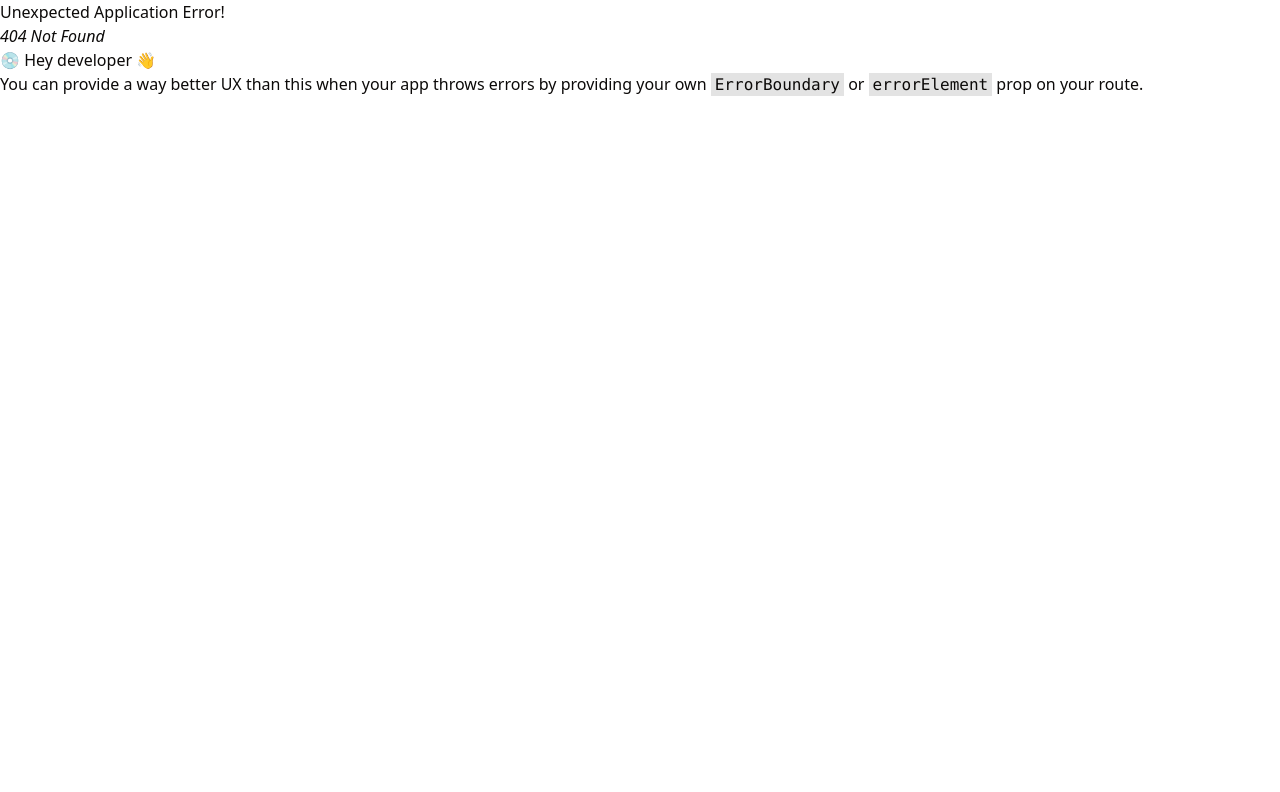
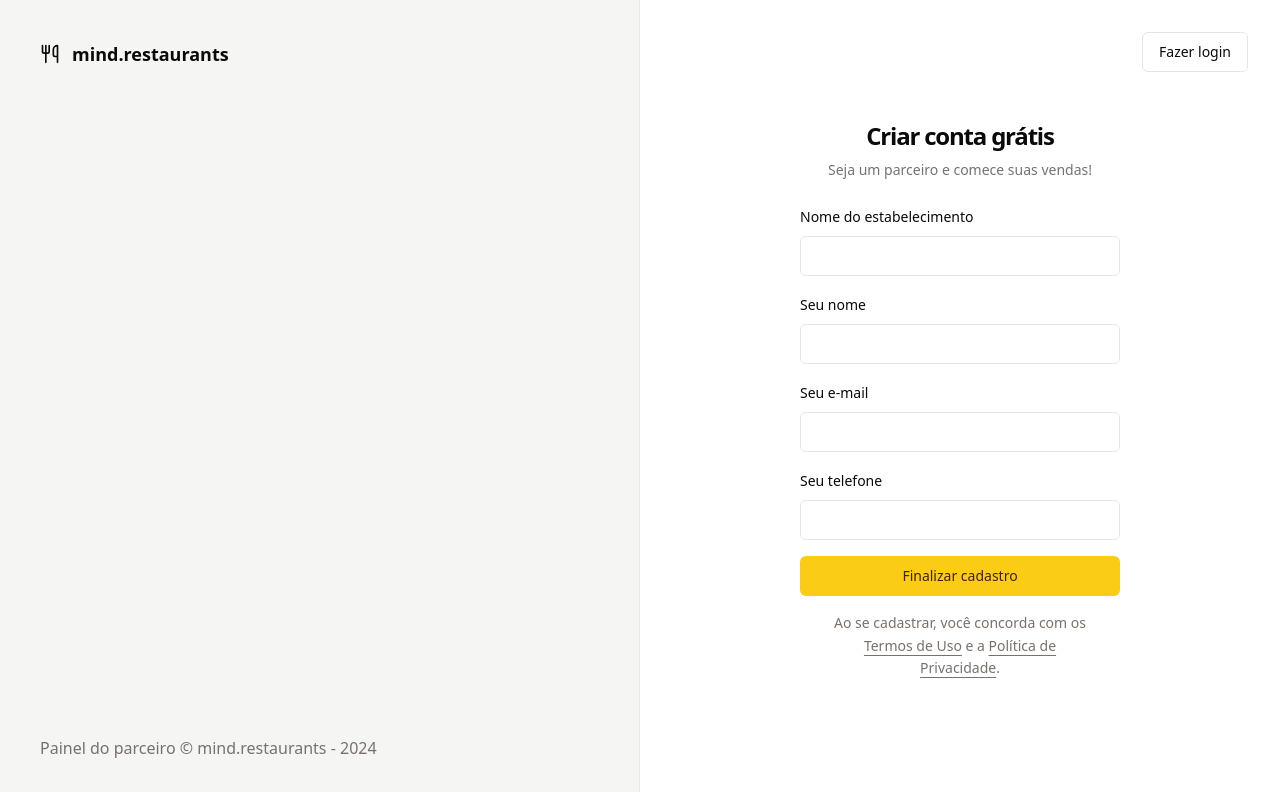
Before and after one commit to JulioRarick/mind-restaurants, a React (Vite) app: page /sign-up in a window 1280 px wide. Before the commit this address had no page. Shown: the top 792 px of the page. Built offline with nearby package versions, Linux system fonts and the light colour scheme.

Commit message:
✨ feat: sign up page

```diff
--- a/index.html
+++ b/index.html
@@ -3,7 +3,7 @@
   <head>
     <meta charset="UTF-8" />
     <meta name="viewport" content="width=device-width, initial-scale=1.0" />
-    <title>mind.pizza</title>
+    <title>mind.restaurants</title>
   </head>
   <body>
     <div id="root"></div>
--- a/src/App.tsx
+++ b/src/App.tsx
@@ -9,7 +9,7 @@
 export function App() {
   return (
     <HelmetProvider>
-      <Helmet titleTemplate="%s | mind.pizza" />
+      <Helmet titleTemplate="%s | mind.restaurants" />
       <Toaster richColors />
       <RouterProvider router={router} />
     </HelmetProvider>
--- a/src/pages/_layouts/auth.tsx
+++ b/src/pages/_layouts/auth.tsx
@@ -1,4 +1,4 @@
-import { Pizza } from 'lucide-react'
+import { Utensils } from 'lucide-react'
 import { Outlet } from 'react-router-dom'
 
 export function AuthLayout() {
@@ -6,14 +6,15 @@
     <div className="grid min-h-screen grid-cols-2">
       <div className="flex h-full flex-col justify-between border-r border-foreground/5 bg-muted p-10 text-muted-foreground">
         <div className="flex items-center gap-3 text-lg font-medium text-foreground">
-          <Pizza className="h-5 w-5" />
-          <span className="font-semibold">mind.pizza</span>
+          <Utensils className="h-5 w-5" />
+          <span className="font-semibold">mind.restaurants</span>
         </div>
         <footer>
-          Painel do parceiro &copy; mind.pizza - {new Date().getFullYear()}
+          Painel do parceiro &copy; mind.restaurants -{' '}
+          {new Date().getFullYear()}
         </footer>
       </div>
-      <div className="flex flex-col items-center justify-center">
+      <div className="relative flex flex-col items-center justify-center">
         <Outlet />
       </div>
     </div>
--- a/src/pages/auth/sign-in.tsx
+++ b/src/pages/auth/sign-in.tsx
@@ -1,5 +1,6 @@
 import { Helmet } from 'react-helmet-async'
 import { useForm } from 'react-hook-form'
+import { Link } from 'react-router-dom'
 import { toast } from 'sonner'
 import { z } from 'zod'
 
@@ -21,6 +22,7 @@
   } = useForm<SignInForm>()
 
   async function handleSignIn(data: SignInForm) {
+    try {
       console.log(data)
       await new Promise((resolve) => setTimeout(resolve, 2000))
 
@@ -30,15 +32,23 @@
           onClick: () => handleSignIn(data),
         },
       })
+    } catch (error) {
+      toast.error('Credenciais inválidas, tente novamente.')
+    }
   }
 
   return (
     <>
       <Helmet title="Login" />
       <div className="p-8">
+        <Button asChild variant="outline" className="absolute right-8 top-8">
+          <Link to="/sign-up">Novo estabelecimento</Link>
+        </Button>
         <div className="flex w-80 flex-col justify-center gap-6">
           <div className="flex flex-col gap-2 text-center">
-            <h1 className="text-2xl font-semibold tracking-tighter">Painel</h1>
+            <h1 className="text-2xl font-semibold tracking-tighter">
+              Login painel
+            </h1>
             <p className="text-sm text-muted-foreground">
               Acompanhe suas vendas pelo painel do parceiro
             </p>
--- /dev/null
+++ b/src/pages/auth/sign-up.tsx
@@ -0,0 +1,102 @@
+import { Helmet } from 'react-helmet-async'
+import { useForm } from 'react-hook-form'
+import { Link, useNavigate } from 'react-router-dom'
+import { toast } from 'sonner'
+import { z } from 'zod'
+
+import { Button } from '@/components/ui/button'
+import { Input } from '@/components/ui/input'
+import { Label } from '@/components/ui/label'
+
+const singInForm = z.object({
+  restaurantName: z.string(),
+  managerName: z.string(),
+  phone: z.string(),
+  email: z.string().email(),
+})
+
+type SignUpForm = z.infer<typeof singInForm>
+
+export function SignUp() {
+  const navigate = useNavigate()
+
+  const {
+    register,
+    handleSubmit,
+    formState: { isSubmitting },
+  } = useForm<SignUpForm>()
+
+  async function handleSignUp(data: SignUpForm) {
+    try {
+      console.log(data)
+      await new Promise((resolve) => setTimeout(resolve, 2000))
+
+      toast.success('Restaurante cadastrado com sucesso!', {
+        action: {
+          label: 'Login',
+          onClick: () => navigate('/sign-in'),
+        },
+      })
+    } catch (error) {
+      toast.error('Erro ao cadastrar restaurante, tente novamente')
+    }
+  }
+
+  return (
+    <>
+      <Helmet title="Cadastro" />
+      <div className="p-8">
+        <Button asChild variant="outline" className="absolute right-8 top-8">
+          <Link to="/sign-in">Fazer login</Link>
+        </Button>
+        <div className="flex w-80 flex-col justify-center gap-6">
+          <div className="flex flex-col gap-2 text-center">
+            <h1 className="text-2xl font-semibold tracking-tighter">
+              Criar conta grátis
+            </h1>
+            <p className="text-sm text-muted-foreground">
+              Seja um parceiro e comece suas vendas!
+            </p>
+          </div>
+          <form onSubmit={handleSubmit(handleSignUp)} className="space-y-4">
+            <div className="space-y-2">
+              <Label htmlFor="restaurantName">Nome do estabelecimento</Label>
+              <Input
+                id="restaurantName"
+                type="text"
+                {...register('restaurantName')}
+              />
+            </div>
+            <div className="space-y-2">
+              <Label htmlFor="managerName">Seu nome</Label>
+              <Input
+                id="managerName"
+                type="text"
+                {...register('managerName')}
+              />
+            </div>
+            <div className="space-y-2">
+              <Label htmlFor="email">Seu e-mail</Label>
+              <Input id="email" type="email" {...register('email')} />
+            </div>
+            <div className="space-y-2">
+              <Label htmlFor="phone">Seu telefone</Label>
+              <Input id="phone" type="tel" {...register('phone')} />
+            </div>
+            <Button disabled={isSubmitting} className="w-full" type="submit">
+              Finalizar cadastro
+            </Button>
+            <p className="px-6 text-center text-sm leading-relaxed text-muted-foreground">
+              Ao se cadastrar, você concorda com os{' '}
+              <a className="underline underline-offset-4">Termos de Uso</a> e a{' '}
+              <a className="underline underline-offset-4">
+                Política de Privacidade
+              </a>
+              .
+            </p>
+          </form>
+        </div>
+      </div>
+    </>
+  )
+}
```
Also changed, not shown: src/routes.tsx (+6 -2 lines). Lines whose indentation alone changed are shown as unchanged.
